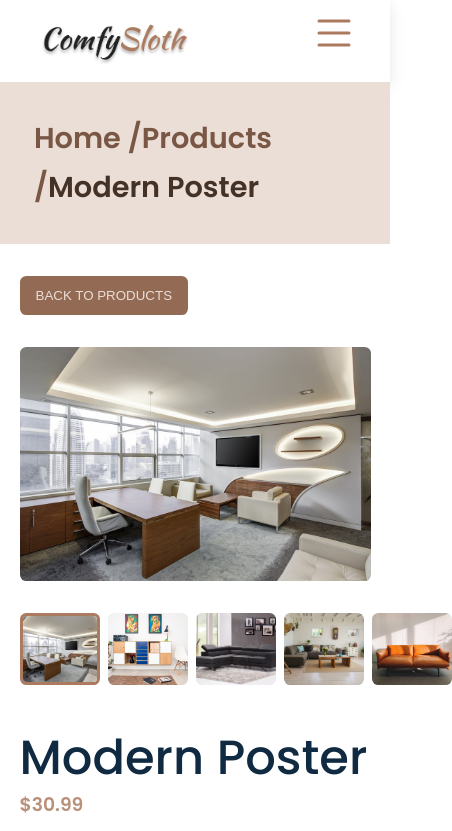
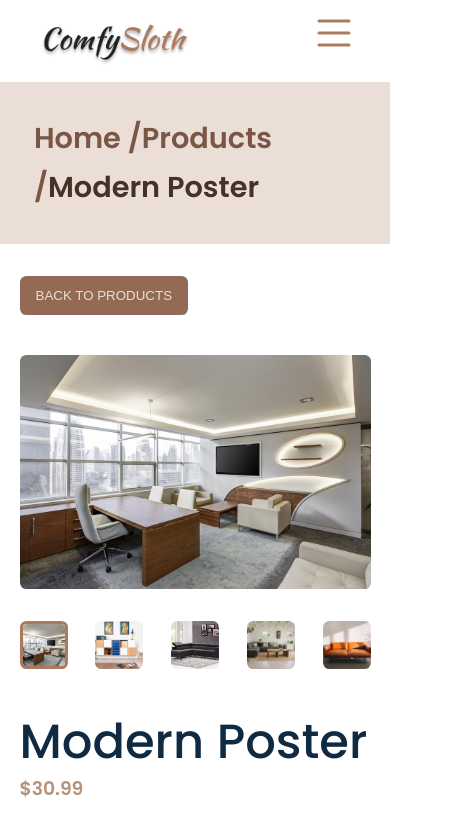
Before and after one commit to aymenboudissa/site-ecommerce-meubleDZ, a React (Create React App) app: page /Detail/1 in a window 390 px wide. Shown: the top 831 px of the page, 452 px wide, since content can reach past the window. Built offline with nearby package versions, Linux system fonts and the light colour scheme.

Commit message:
last commit

```diff
--- a/src/components/contact/contact.css
+++ b/src/components/contact/contact.css
@@ -25,7 +25,7 @@
 form {
   display: flex;
   flex-direction: column;
-  gap: 1.2rem;
+  gap: 1.5rem;
   width: 30rem;
 }
 
--- a/src/screens/Detail/Detai.css
+++ b/src/screens/Detail/Detai.css
@@ -1,7 +1,7 @@
 .contaienr__detail {
   display: flex;
   flex-direction: column;
-  gap: 2rem;
+  gap: 2.5rem;
   margin: 2rem auto;
 }
 .product__images {
@@ -75,7 +75,7 @@ img {
     height: 50%;
   }
   .images__bottom img {
-    width: 5rem;
-    height: 4.5rem;
+    width: 3rem;
+    height: 3rem;
   }
 }
```
